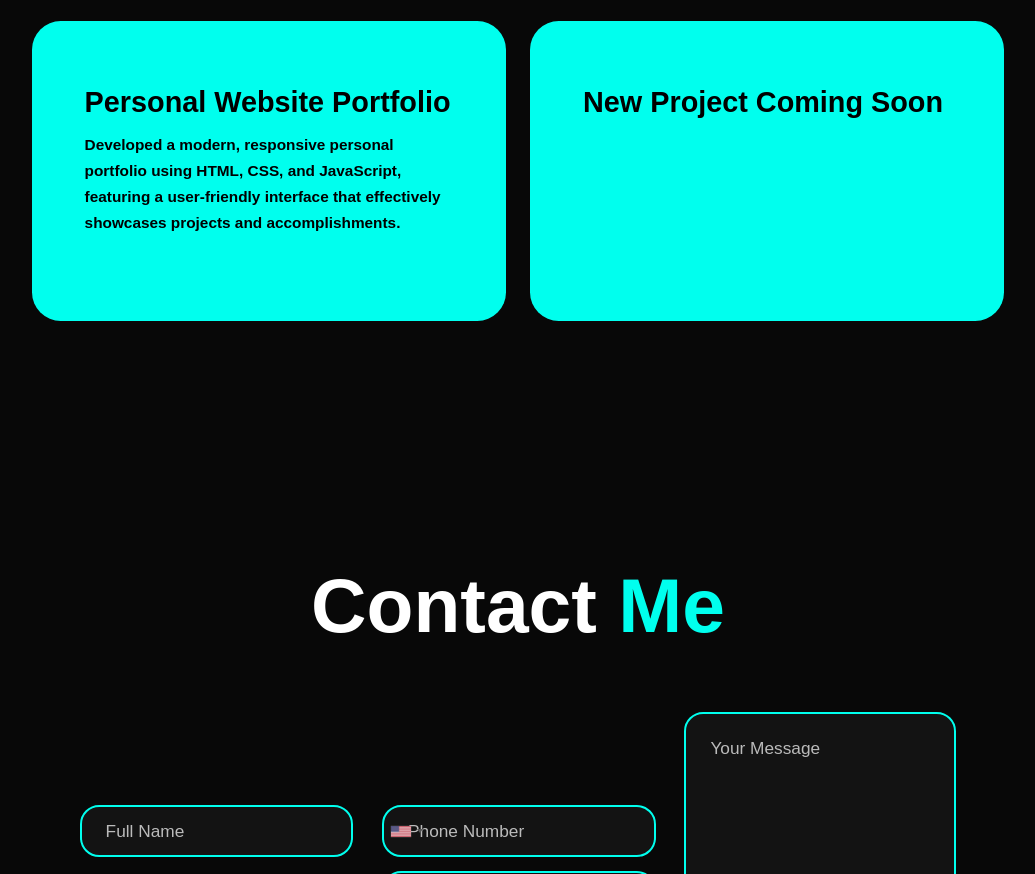
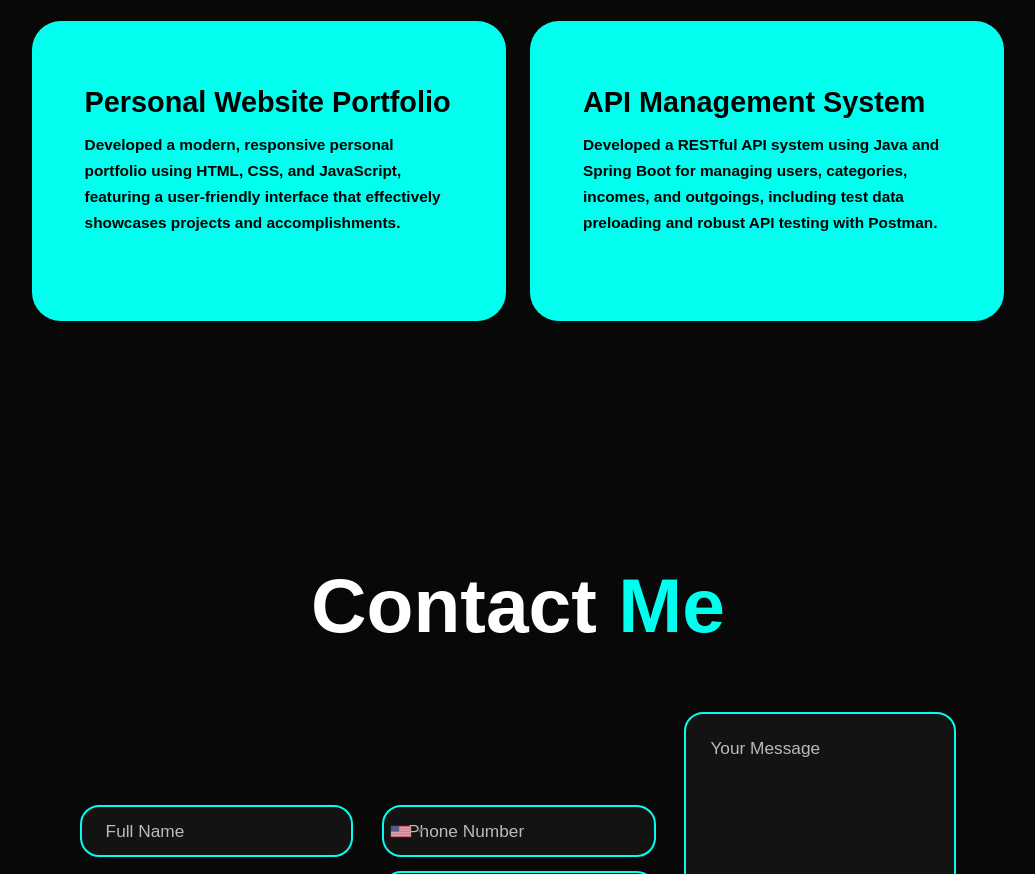
Before and after one commit to arthurpvicente/Portfolio, a plain HTML site: page index.html in a window 1280 px wide. Shown: the part 3225-4099 px from the top of the page, without its empty margins (122-1157 px from the left). Drawn offline with nearby package versions, Linux system fonts and the light colour scheme.

Commit message:
new project

```diff
--- a/index.html
+++ b/index.html
@@ -141,8 +141,9 @@
             <!-- Fourth project -->
             <div class="project-box">
                 <div class="project-info">
-                    <h4>New Project Coming Soon</h4>
-                    <p></p>
+                    <h4>API Management System</h4>
+                    <p>Developed a RESTful API system using Java and Spring Boot for managing users, categories, incomes, and outgoings, including test data preloading and robust API testing
+                    with Postman.</p>
                 </div>
             </div>
         </div>
```
